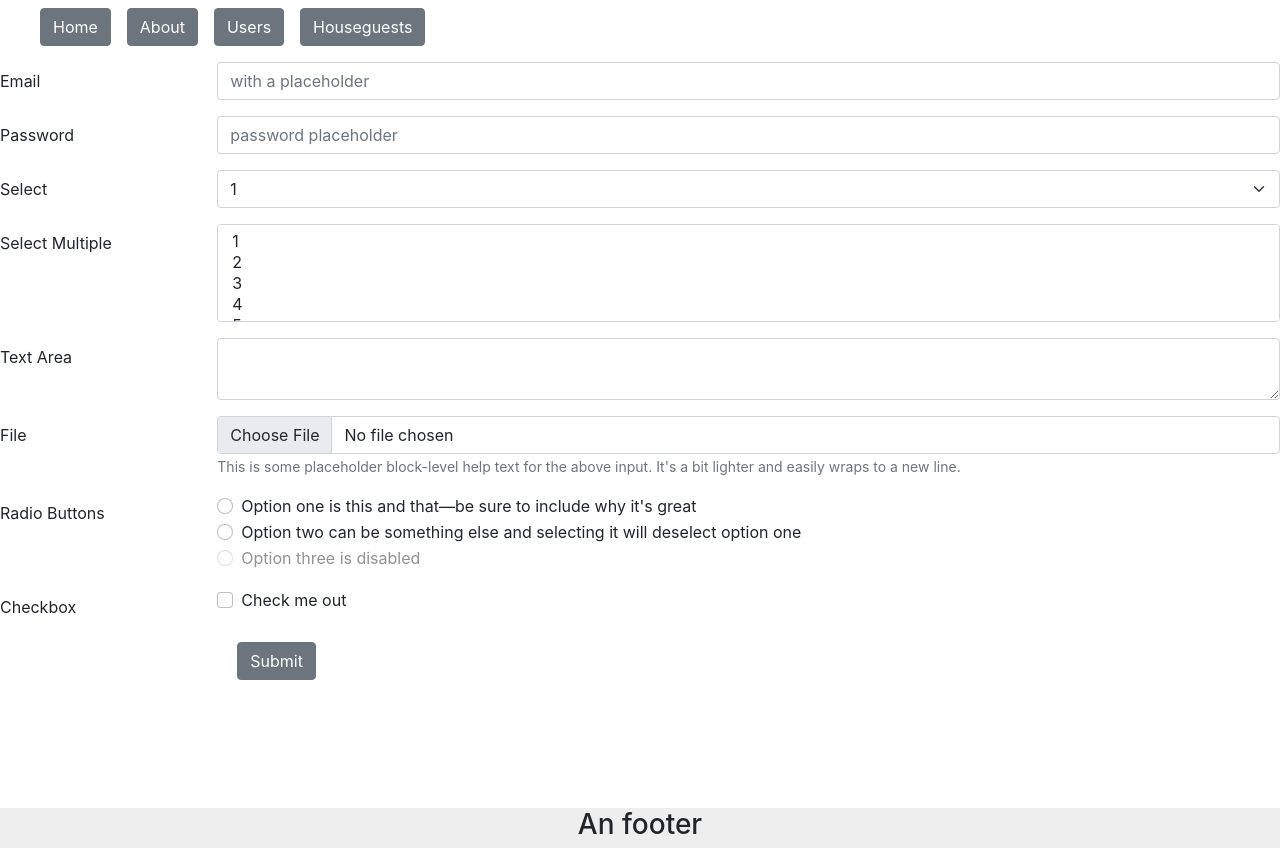
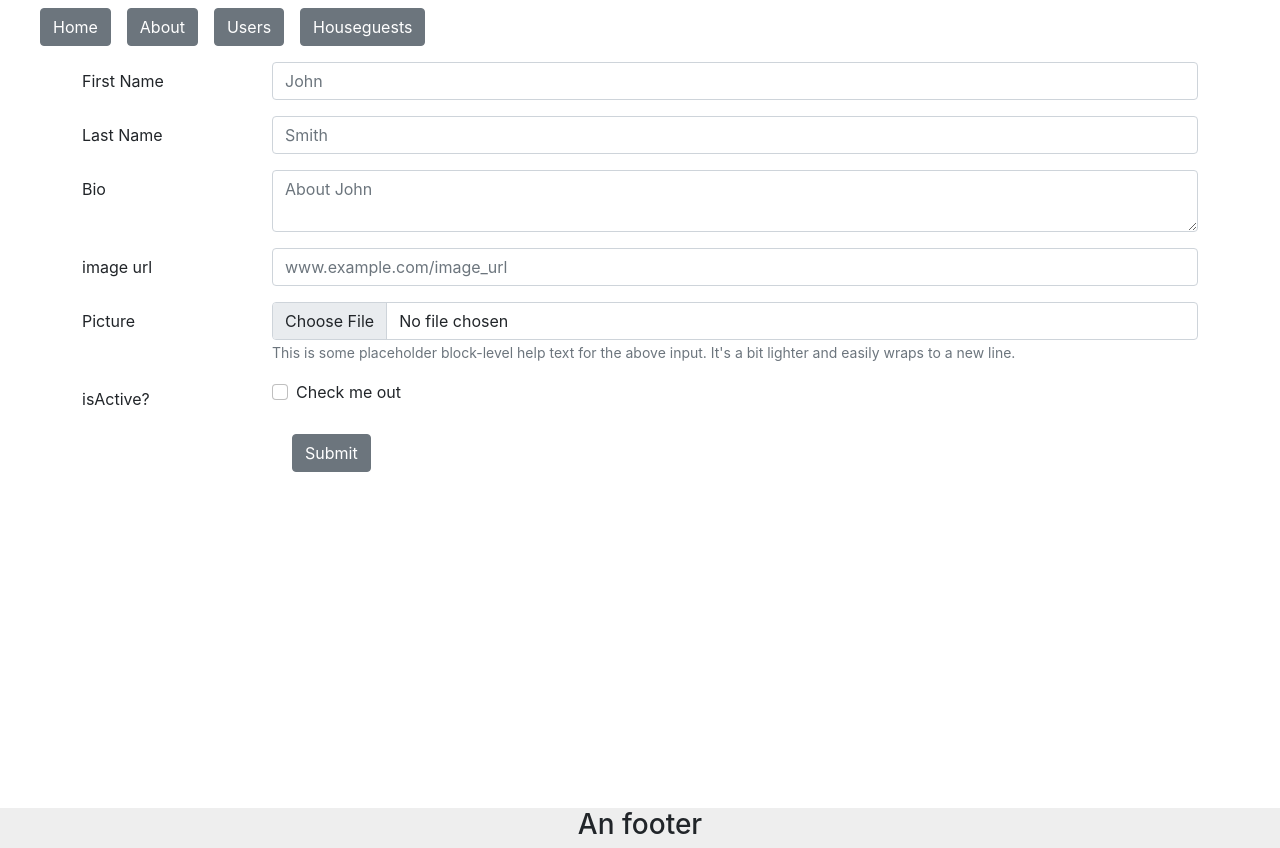
Before and after one commit to collaboracode/bigbrotherapp, a React (Create React App) app: page /houseguest_editor in a window 1280 px wide. Built offline with nearby package versions, Linux system fonts and the light colour scheme; the HTML template or start-up script is replaced by a standard one.

Commit message:
added crud operations to guestService, and ui elements for it added post, edit, and delete to guestService added buttons on ui to link to guestEditor added delete button to editor added editor functionality

```diff
--- a/src/components/GuestForm.js
+++ b/src/components/GuestForm.js
@@ -7,118 +7,80 @@ import {
   FormText,
   Button
 } from 'reactstrap'
+
 const GuestForm = (props) => {
-  const { guestData, handleChange } = props
+  const { guestData, handleChange, handleSubmit, id } = props
   return (
-    <Form>
+    <Form onSubmit={handleSubmit}>
       <FormGroup row>
         <Label
-          for="exampleEmail"
+          for="firstName"
           sm={2}
         >
-          Email
+          First Name
         </Label>
         <Col sm={10}>
           <Input
-            id="exampleEmail"
-            name="email"
-            placeholder="with a placeholder"
-            type="email"
+            id="firstName"
+            name="firstName"
+            placeholder="John"
+            value={guestData?.first_name ? guestData.first_name : ""}
+            type="text"
             onChange={handleChange}
           />
         </Col>
       </FormGroup>
       <FormGroup row>
         <Label
-          for="examplePassword"
+          for="lastName"
           sm={2}
         >
-          Password
+          Last Name
         </Label>
         <Col sm={10}>
           <Input
-            id="examplePassword"
-            name="password"
-            placeholder="password placeholder"
-            type="password"
+            id="lastName"
+            name="lastName"
+            placeholder="Smith"
+            value={guestData?.last_name ? guestData.last_name : ""}
+            type="text"
+            onChange={handleChange}
           />
         </Col>
       </FormGroup>
       <FormGroup row>
         <Label
-          for="exampleSelect"
+          for="bio"
           sm={2}
         >
-          Select
+          Bio
         </Label>
         <Col sm={10}>
           <Input
-            id="exampleSelect"
-            name="select"
-            type="select"
-          >
-            <option>
-              1
-            </option>
-            <option>
-              2
-            </option>
-            <option>
-              3
-            </option>
-            <option>
-              4
-            </option>
-            <option>
-              5
-            </option>
-          </Input>
+            id="bio"
+            name="bio"
+            type="textarea"
+            placeholder="About John"
+            value={guestData?.bio ? guestData.bio : ""}
+            onChange={handleChange}
+          />
         </Col>
       </FormGroup>
       <FormGroup row>
         <Label
-          for="exampleSelectMulti"
+          for="image_url"
           sm={2}
         >
-          Select Multiple
+          image url
         </Label>
         <Col sm={10}>
           <Input
-            id="exampleSelectMulti"
-            multiple
-            name="selectMulti"
-            type="select"
-          >
-            <option>
-              1
-            </option>
-            <option>
-              2
-            </option>
-            <option>
-              3
-            </option>
-            <option>
-              4
-            </option>
-            <option>
-              5
-            </option>
-          </Input>
-        </Col>
-      </FormGroup>
-      <FormGroup row>
-        <Label
-          for="exampleText"
-          sm={2}
-        >
-          Text Area
-        </Label>
-        <Col sm={10}>
-          <Input
-            id="exampleText"
-            name="text"
-            type="textarea"
+            id="image_url"
+            name="image_url"
+            placeholder="www.example.com/image_url"
+            value={guestData?.image_url ? guestData.image_url : ""}
+            type="text"
+            onChange={handleChange}
           />
         </Col>
       </FormGroup>
@@ -127,7 +89,7 @@ const GuestForm = (props) => {
           for="exampleFile"
           sm={2}
         >
-          File
+          Picture
         </Label>
         <Col sm={10}>
           <Input
@@ -140,56 +102,12 @@ const GuestForm = (props) => {
           </FormText>
         </Col>
       </FormGroup>
-      <FormGroup
-        row
-        tag="fieldset"
-      >
-        <legend className="col-form-label col-sm-2">
-          Radio Buttons
-        </legend>
-        <Col sm={10}>
-          <FormGroup check>
-            <Input
-              name="radio2"
-              type="radio"
-            />
-            {' '}
-            <Label check>
-              Option one is this and that—be sure to include why it's great
-            </Label>
-          </FormGroup>
-          <FormGroup check>
-            <Input
-              name="radio2"
-              type="radio"
-            />
-            {' '}
-            <Label check>
-              Option two can be something else and selecting it will deselect option one
-            </Label>
-          </FormGroup>
-          <FormGroup
-            check
-            disabled
-          >
-            <Input
-              disabled
-              name="radio2"
-              type="radio"
-            />
-            {' '}
-            <Label check>
-              Option three is disabled
-            </Label>
-          </FormGroup>
-        </Col>
-      </FormGroup>
       <FormGroup row>
         <Label
-          for="checkbox2"
+          for="checkbox"
           sm={2}
         >
-          Checkbox
+          isActive?
         </Label>
         <Col
           sm={{
@@ -198,8 +116,11 @@ const GuestForm = (props) => {
         >
           <FormGroup check>
             <Input
-              id="checkbox2"
+              id="checkbox"
               type="checkbox"
+              name="isActive"
+              onChange={handleChange}
+              checked={guestData?.active ? guestData.active : null}
             />
             {' '}
             <Label check>
@@ -220,7 +141,17 @@ const GuestForm = (props) => {
         >
           <Button>
             Submit
+
+            {/* //todo add conditional rendering so that it only shows for admins */}
           </Button>
+          {id && <Button // ? should this also check for guestData._id ?
+            color='danger mx-4'
+            name='deleteGuest'
+            onClick={handleChange}
+          >
+            Delete
+          </Button>}
+
         </Col>
       </FormGroup>
     </Form>
--- a/src/pages/GuestEditor.js
+++ b/src/pages/GuestEditor.js
@@ -1,28 +1,100 @@
-import { useState } from "react"
-import { useParams } from "react-router-dom"
+import { useEffect, useState } from "react"
+import { useParams, useNavigate } from "react-router-dom"
+
+import { Container } from "reactstrap"
+
 import guestService from "../services/GuestService"
 import GuestForm from "../components/GuestForm"
 
-// smrt
 const GuestEditor = (props) => {
   const { id } = useParams()
   const [guestData, setGuestData] = useState(null)
+  const navigate = useNavigate()
+
   const getGuest = async (id) => {
     const data = await guestService.getGuest(id)
     if (data) setGuestData(data)
   }
-  if (id) {
-    getGuest(id)
+
+  useEffect(() => {
+    if (id) {
+      getGuest(id)
+    }
+  }, [id])
+
+  const handleChange = (e) => {
+    switch (e.target.name) {
+      case "firstName":
+        setGuestData({ ...guestData, first_name: e.target.value })
+        break
+      case "lastName":
+        setGuestData({ ...guestData, last_name: e.target.value })
+        break
+      case "bio":
+        setGuestData({ ...guestData, bio: e.target.value })
+        break
+      case "isActive":
+        setGuestData({ ...guestData, active: !guestData.active })
+        break
+      case "image_url":
+        setGuestData({ ...guestData, image_url: e.target.value })
+        break
+      case "deleteGuest":
+        if (window.confirm("are you sure?")) {
+          guestService.deleteGuest(id)
+            .then(() => {
+              navigate(`/houseguests`)
+            })
+            .catch(err => {
+              console.error(err)
+            })
+        }
+        break
+      default:
+        break
+    }
   }
 
-  const handleChange = (e) => {
-    console.log(e.target)
+  const handleSubmit = (e) => {
+    e.preventDefault()
+    const returnVal = {
+      first_name: guestData.first_name,
+      last_name: guestData.last_name,
+      bio: guestData.bio,
+      image_url: guestData.image_url,
+      active: guestData.active,
+    }
+    if (id) {
+
+      guestService.updateGuest(id, returnVal)
+        .then(() => {
+          navigate(`/houseguests/${id}`)
+        })
+        .catch(err => {
+          console.error(err)
+        })
+    } else {
+      guestService.postGuest(returnVal)
+        .then(() => {
+          navigate(`/houseguests`)
+        })
+        .catch(err => {
+          console.error(err)
+        })
+    }
   }
 
   return (
     <>
-    {/* dumb */}
-      <GuestForm guestData={guestData} handleChange={handleChange} />
+      <Container>
+        {/* dumb */}
+        <GuestForm
+          guestData={guestData}
+          handleChange={handleChange}
+          handleSubmit={handleSubmit}
+          id={id}
+        />
+      </Container>
     </>
   )
 }
--- a/src/pages/Houseguests.js
+++ b/src/pages/Houseguests.js
@@ -1,11 +1,13 @@
 import React, { useEffect, useState } from "react"
+import { useNavigate, Link } from "react-router-dom"
+
 import { Container } from 'reactstrap'
-import { useNavigate } from "react-router-dom"
+import { GrAddCircle } from 'react-icons/gr'
 
 import guestService from '../services/GuestService'
+import MakeRowsOfGuests from "../components/MakeRowsOfGuests"
 
 import '../styles/Houseguests.css'
-import MakeRowsOfGuests from "../components/MakeRowsOfGuests"
 
 const Houseguests = () => {
     const navigate = useNavigate()
@@ -24,9 +26,14 @@ const Houseguests = () => {
     }
     return (
         <Container className="guestsContainer">
-            <h1 className="text-primary">Houseguests</h1>
-            {/* not sure if this is wanted, but it could be good to have */}
-            {/* {!guests && <p>loading...</p>} */}
+            <div className="d-flex">
+                <h1 className="text-primary">Houseguests</h1>
+
+                {/* //todo add conditional so that it only shows for admins */}
+                <Link className="mt-2" to={`/houseguest_editor`}>
+                    <GrAddCircle />
+                </Link>
+            </div>
             <MakeRowsOfGuests
                 handleImageClick={handleImageClick}
                 guests={guests}
--- a/src/services/GuestService.js
+++ b/src/services/GuestService.js
@@ -10,8 +10,8 @@ class GuestService {
         'Content-Type': 'application/json'
       }
     })
-    .then(res => res.data)
-    .catch(err => console.error(err));
+      .then(res => res.data)
+      .catch(err => console.error(err));
   };
   getGuest = async (id) => {
     return axios.get(`${baseUrl}/guests/${id}`, {
@@ -20,9 +20,44 @@ class GuestService {
         'Content-Type': 'application/json'
       }
     })
+      .then(res => res.data)
+      .catch(err => console.error(err));
+  };
+
+  updateGuest = async (id, inputObject) => {
+    const guestUpdate = { ...inputObject };
+    return axios.patch(`${baseUrl}/guests/${id}`, guestUpdate, {
+      headers: {
+        'Accept': 'application/json',
+        'Content-Type': 'application/json'
+      }
+    })
     .then(res => res.data)
     .catch(err => console.error(err));
   };
+
+  postGuest = async (inputObject) => {
+    const newGuest = { ...inputObject };
+    return axios.post(`${baseUrl}/guests`, newGuest, {
+      headers: {
+        'Accept': 'application/json',
+        'Content-Type': 'application/json'
+      }
+    })
+    .then(res => res.data)
+    .catch(err => console.error(err));
+  };
+
+  deleteGuest = async (id) => {
+    return axios.delete(`${baseUrl}/guests/${id}`, {
+      headers: {
+        'Accept': 'application/json',
+        'Content-Type': 'application/json'
+      }
+    })
+    .then(res => res.status)
+    .catch(err => console.error(err));
+  }
 }
 
 const guestService = new GuestService();
--- a/src/styles/Houseguests.css
+++ b/src/styles/Houseguests.css
@@ -11,9 +11,3 @@
 .row {
     margin-bottom: 0;
 }
-
-.voteButtonDiv {
-    display: flex;
-    justify-content: center;
-    gap: 1rem;
-}
--- /dev/null
+++ b/src/styles/profile.css
@@ -0,0 +1,3 @@
+.card {
+  width: clamp(250px, 60%, 90%);
+}
```
Also changed, not shown: src/pages/Profile.js (+13 -22 lines), 1 other file (tests, documents, lock files or other folders).
